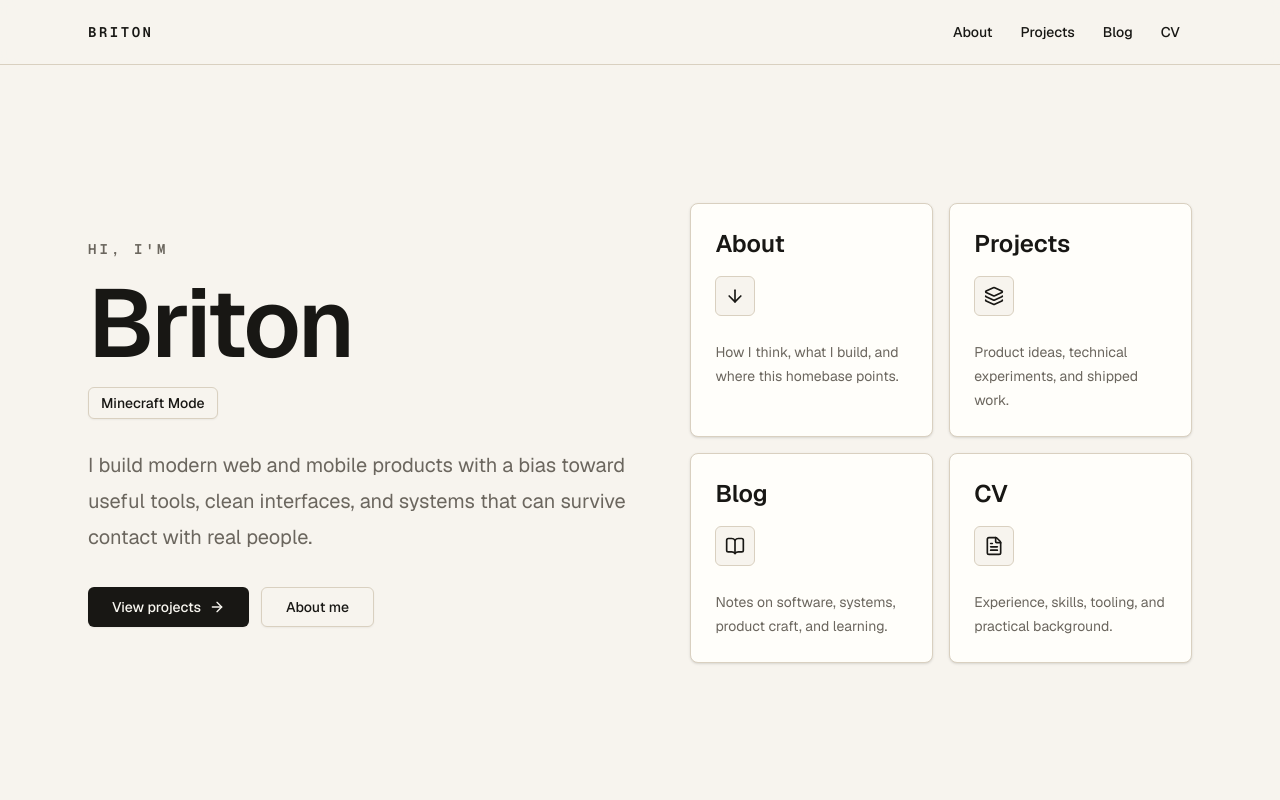
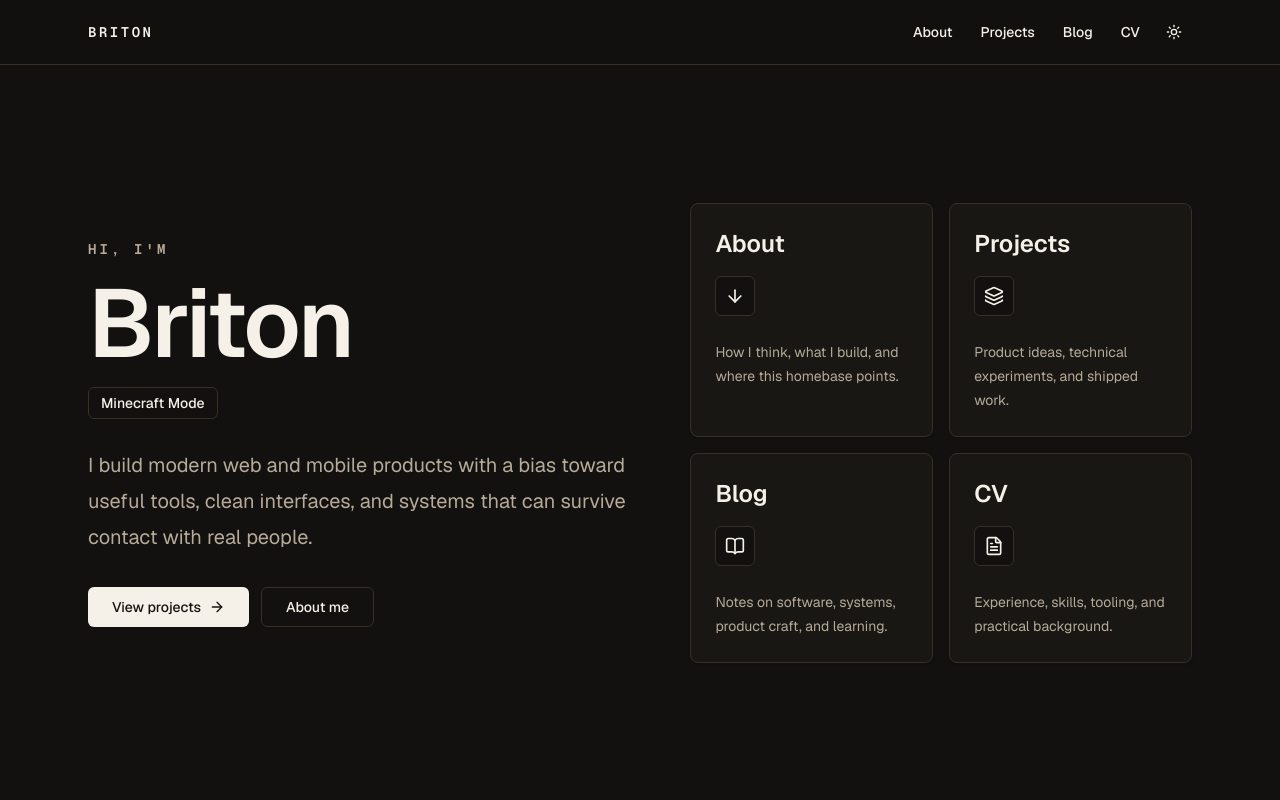
Before and after one commit to IAmUser4574/portfolio, a Next.js app: page / in a window 1280 px wide. Shown: the top 800 px of the page. Built offline with nearby package versions, Linux system fonts and the light colour scheme.

Commit message:
feat: dark mode toggle

```diff
--- a/app/globals.css
+++ b/app/globals.css
@@ -20,6 +20,29 @@
   --border: #d9d0c0;
   --input: #d9d0c0;
   --ring: #5f766c;
+  color-scheme: light;
+}
+
+.dark {
+  --background: #12110f;
+  --foreground: #f5f1e8;
+  --card: #191713;
+  --card-foreground: #f5f1e8;
+  --popover: #191713;
+  --popover-foreground: #f5f1e8;
+  --primary: #f5f1e8;
+  --primary-foreground: #161411;
+  --secondary: #27231d;
+  --secondary-foreground: #ede7dc;
+  --muted: #24211c;
+  --muted-foreground: #b6aa99;
+  --accent: #20352e;
+  --accent-foreground: #d9f2e7;
+  --destructive: #ef6355;
+  --border: #373026;
+  --input: #373026;
+  --ring: #80a897;
+  color-scheme: dark;
 }
 
 @theme inline {
--- a/app/layout.tsx
+++ b/app/layout.tsx
@@ -25,7 +25,8 @@ export default function RootLayout({
   return (
     <html
       lang="en"
-      className={`${geistSans.variable} ${geistMono.variable} h-full antialiased`}
+      suppressHydrationWarning
+      className={`${geistSans.variable} ${geistMono.variable} dark h-full antialiased`}
     >
       <body className="min-h-full flex flex-col bg-background text-foreground">
         {children}
--- a/components/site-header.tsx
+++ b/components/site-header.tsx
@@ -1,5 +1,6 @@
 import Link from "next/link";
 
+import { ThemeToggle } from "@/components/theme-toggle";
 import { Button } from "@/components/ui/button";
 
 const links = [
@@ -16,6 +17,7 @@ export function SiteHeader() {
         <Link href="/" className="font-mono text-sm font-semibold tracking-[0.18em]">
           BRITON
         </Link>
+        <div className="flex items-center gap-1">
           <nav className="flex items-center gap-1">
             {links.map((link) => (
               <Button key={link.href} asChild variant="ghost" size="sm">
@@ -23,6 +25,8 @@ export function SiteHeader() {
               </Button>
             ))}
           </nav>
+          <ThemeToggle />
+        </div>
       </div>
     </header>
   );
--- /dev/null
+++ b/components/theme-toggle.tsx
@@ -0,0 +1,31 @@
+"use client";
+
+import { Moon, Sun } from "lucide-react";
+import { useState } from "react";
+
+import { Button } from "@/components/ui/button";
+
+type Theme = "dark" | "light";
+
+export function ThemeToggle() {
+  const [theme, setTheme] = useState<Theme>("dark");
+
+  function toggleTheme() {
+    const nextTheme = theme === "dark" ? "light" : "dark";
+
+    setTheme(nextTheme);
+    document.documentElement.classList.toggle("dark", nextTheme === "dark");
+  }
+
+  return (
+    <Button
+      type="button"
+      variant="ghost"
+      size="icon"
+      aria-label={`Switch to ${theme === "dark" ? "light" : "dark"} mode`}
+      onClick={toggleTheme}
+    >
+      {theme === "dark" ? <Sun /> : <Moon />}
+    </Button>
+  );
+}
```
Lines whose indentation alone changed are shown as unchanged.
